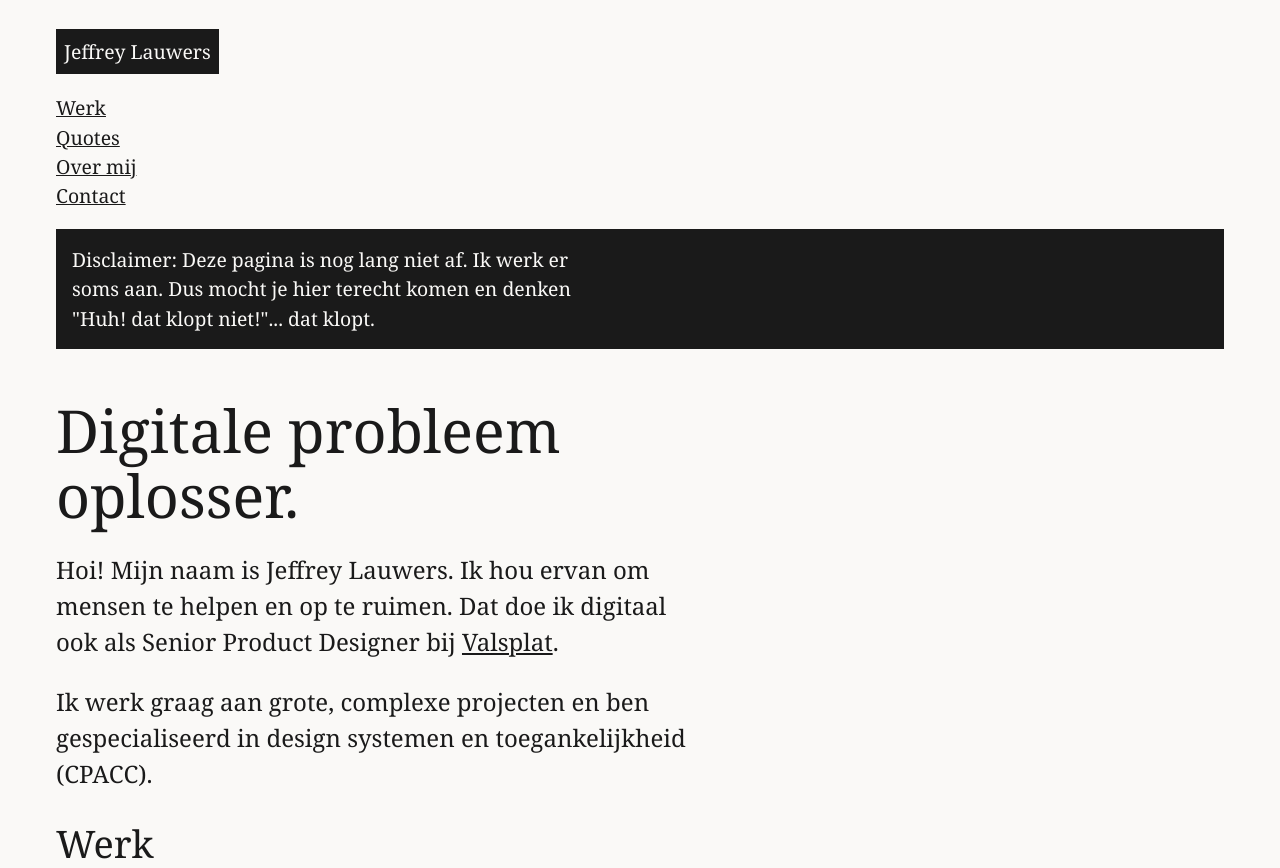
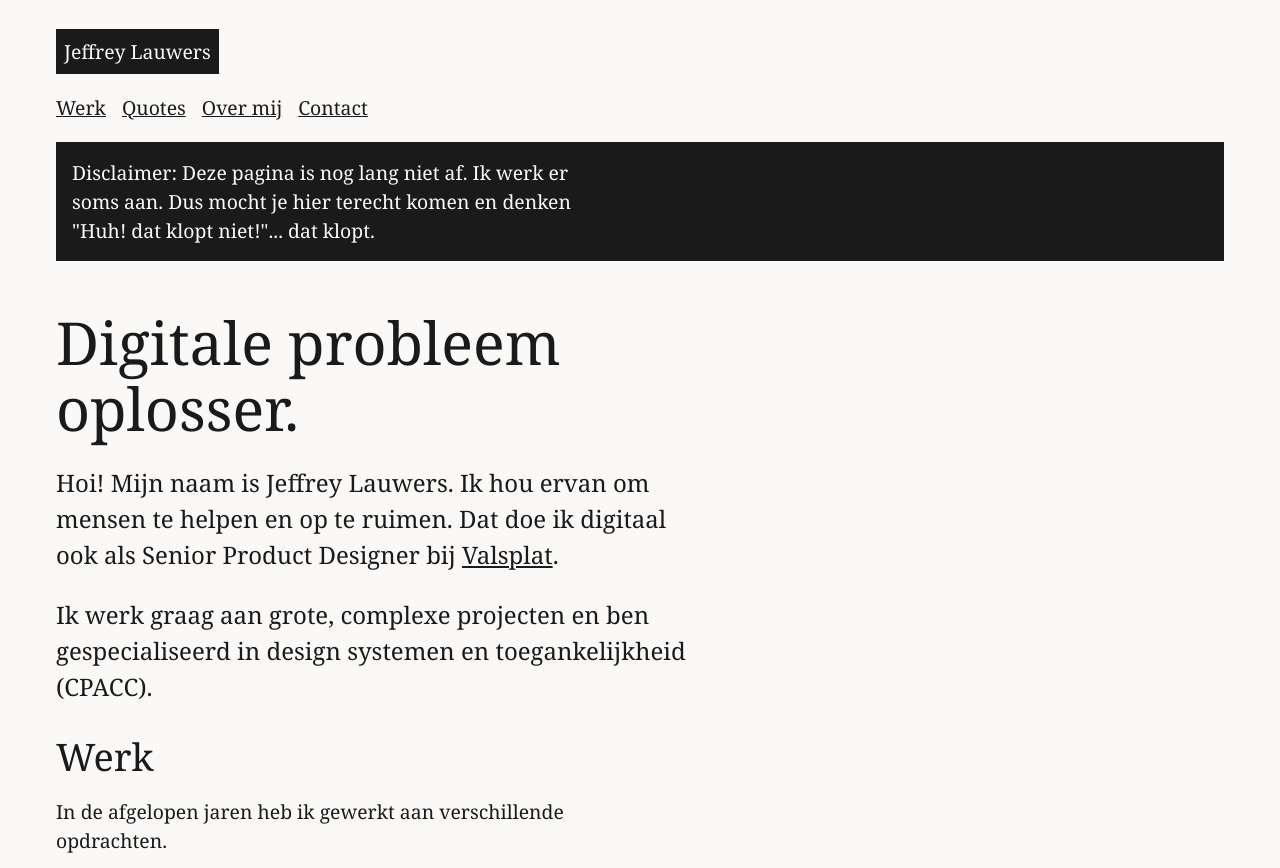
Before and after one commit to jeffreylauwers/jeffreylauwers.github.io, a plain HTML site: page index.html in a window 1280 px wide. Shown: the top 868 px of the page. Drawn offline with Linux system fonts and the light colour scheme.

Commit message:
Add navigation list styles to style.css

```diff
--- a/style.css
+++ b/style.css
@@ -123,6 +123,12 @@ picture {
   margin-block-start: 0;
 }
 
+.navigation-list {
+  display: flex;
+  column-gap: 1rem;
+  flex-flow: wrap;
+}
+
 .work__item {
   margin-block-start: 4rem;
 }
```
